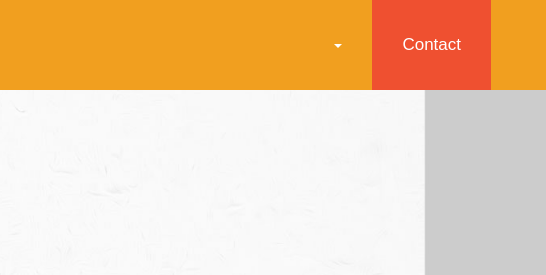
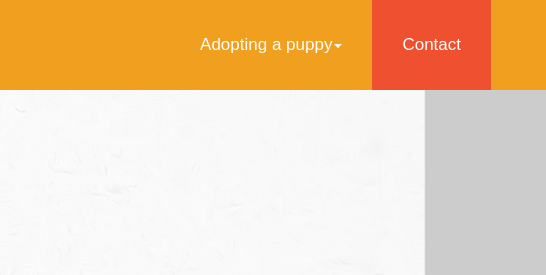
Before and after one commit to DevonFarm/rockindoodles.github.io, a plain HTML site: page contact.html in a window 1280 px wide. Shown: the top 275 px of the page, 734-1280 px from the left. Drawn offline with Linux system fonts and the light colour scheme; a web font is replaced by a local one.

Commit message:
update to pics pages

```diff
--- a/contact.html
+++ b/contact.html
@@ -111,7 +111,7 @@
             <!-- <li><a href="gallery.html">Gallery</a></li>-->
             <li class="dropdown">
               <a class="dropdown-toggle" data-toggle="dropdown" href="#"
-                ><b class="caret"></b
+                >Adopting a puppy<b class="caret"></b
               ></a>
               <ul class="dropdown-menu">
                 <!-- <li><a href="blog.html">Blog Home</a></li>
```
